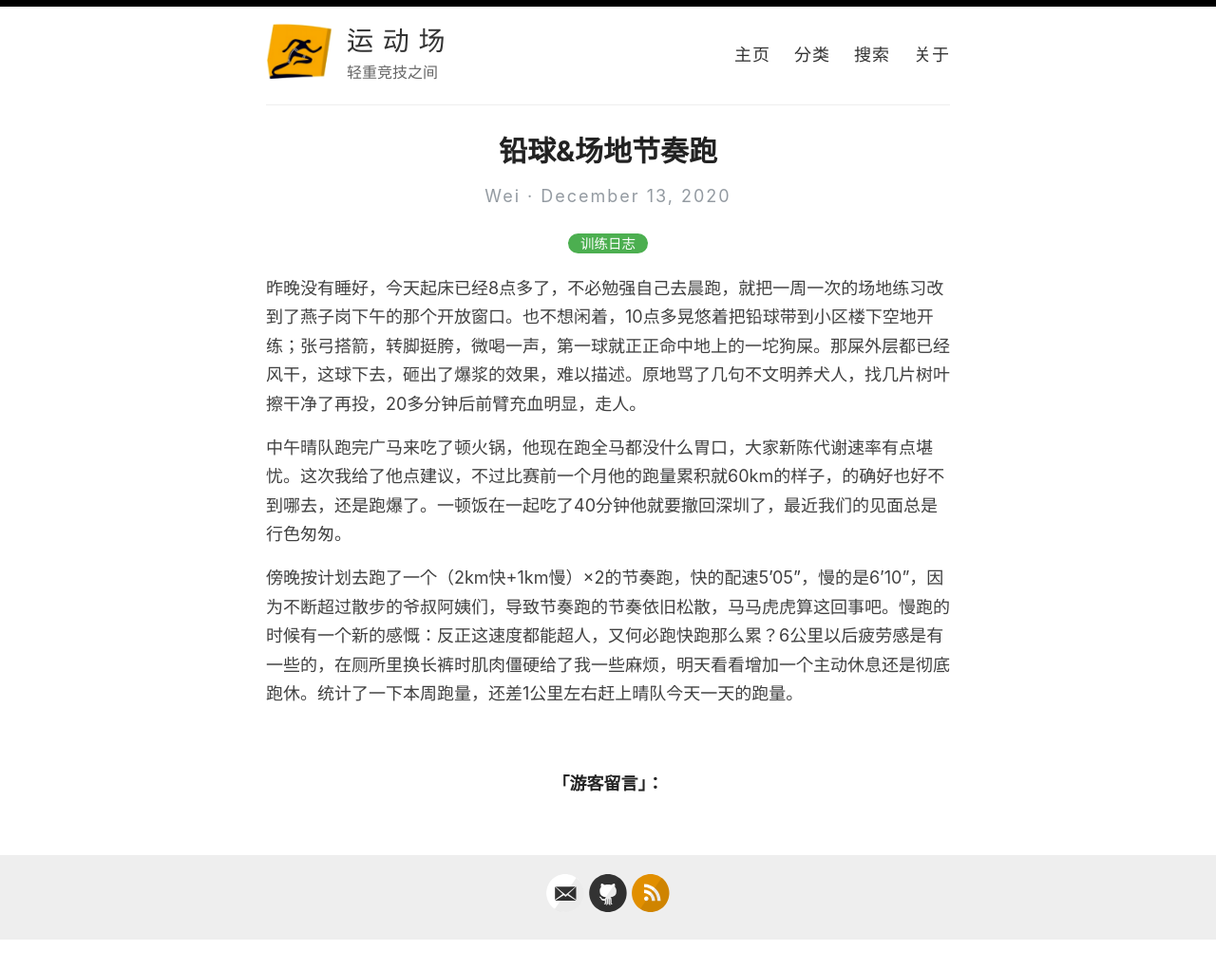
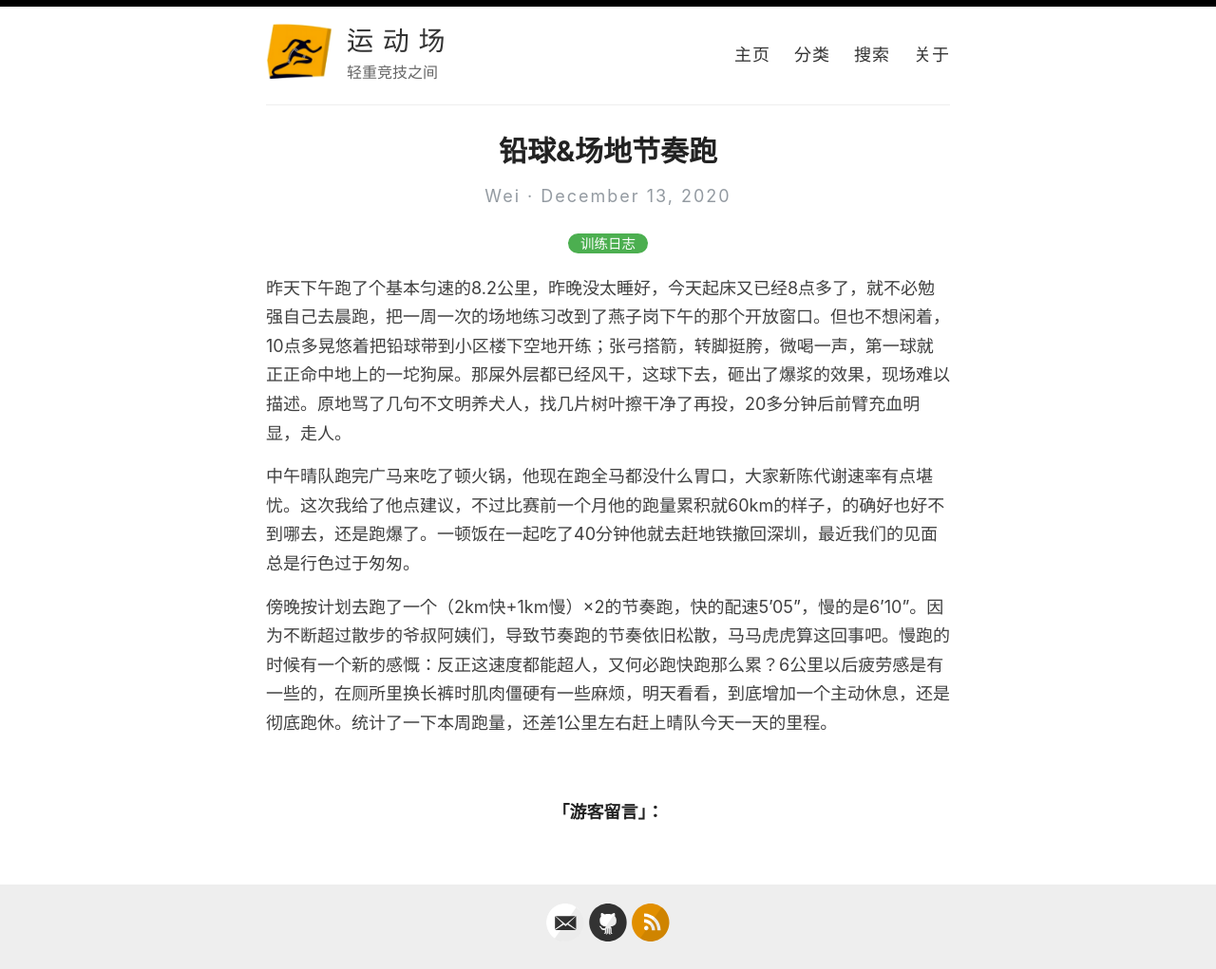
Before and after one commit to athletik/athletik.github.io, a Jekyll site: the page built from _posts/2020-12-13-铅球&场地节奏跑.md, in a window 1280 px wide. Shown: the whole page at 95% size. Built offline with Jekyll 4.4.1, drawn with Linux system fonts in a browser that asks for light colours; comment, search, counter and statistics services are not loaded; before the commit the page ends 991 px from its top, so only the background shows below that.

Commit message:
Update 2020-12-13-铅球&场地节奏跑.md

```diff
--- a/_posts/2020-12-13-铅球&场地节奏跑.md
+++ b/_posts/2020-12-13-铅球&场地节奏跑.md
@@ -4,8 +4,8 @@ categories: 训练日志
 title: 铅球&场地节奏跑
 ---
 
-昨晚没有睡好，今天起床已经8点多了，不必勉强自己去晨跑，就把一周一次的场地练习改到了燕子岗下午的那个开放窗口。也不想闲着，10点多晃悠着把铅球带到小区楼下空地开练；张弓搭箭，转脚挺胯，微喝一声，第一球就正正命中地上的一坨狗屎。那屎外层都已经风干，这球下去，砸出了爆浆的效果，难以描述。原地骂了几句不文明养犬人，找几片树叶擦干净了再投，20多分钟后前臂充血明显，走人。
+昨天下午跑了个基本匀速的8.2公里，昨晚没太睡好，今天起床又已经8点多了，就不必勉强自己去晨跑，把一周一次的场地练习改到了燕子岗下午的那个开放窗口。但也不想闲着，10点多晃悠着把铅球带到小区楼下空地开练；张弓搭箭，转脚挺胯，微喝一声，第一球就正正命中地上的一坨狗屎。那屎外层都已经风干，这球下去，砸出了爆浆的效果，现场难以描述。原地骂了几句不文明养犬人，找几片树叶擦干净了再投，20多分钟后前臂充血明显，走人。
 
-中午晴队跑完广马来吃了顿火锅，他现在跑全马都没什么胃口，大家新陈代谢速率有点堪忧。这次我给了他点建议，不过比赛前一个月他的跑量累积就60km的样子，的确好也好不到哪去，还是跑爆了。一顿饭在一起吃了40分钟他就要撤回深圳了，最近我们的见面总是行色匆匆。
+中午晴队跑完广马来吃了顿火锅，他现在跑全马都没什么胃口，大家新陈代谢速率有点堪忧。这次我给了他点建议，不过比赛前一个月他的跑量累积就60km的样子，的确好也好不到哪去，还是跑爆了。一顿饭在一起吃了40分钟他就去赶地铁撤回深圳，最近我们的见面总是行色过于匆匆。
 
-傍晚按计划去跑了一个（2km快+1km慢）×2的节奏跑，快的配速5'05"，慢的是6'10"，因为不断超过散步的爷叔阿姨们，导致节奏跑的节奏依旧松散，马马虎虎算这回事吧。慢跑的时候有一个新的感慨：反正这速度都能超人，又何必跑快跑那么累？6公里以后疲劳感是有一些的，在厕所里换长裤时肌肉僵硬给了我一些麻烦，明天看看增加一个主动休息还是彻底跑休。统计了一下本周跑量，还差1公里左右赶上晴队今天一天的跑量。
+傍晚按计划去跑了一个（2km快+1km慢）×2的节奏跑，快的配速5'05"，慢的是6'10"。因为不断超过散步的爷叔阿姨们，导致节奏跑的节奏依旧松散，马马虎虎算这回事吧。慢跑的时候有一个新的感慨：反正这速度都能超人，又何必跑快跑那么累？6公里以后疲劳感是有一些的，在厕所里换长裤时肌肉僵硬有一些麻烦，明天看看，到底增加一个主动休息，还是彻底跑休。统计了一下本周跑量，还差1公里左右赶上晴队今天一天的里程。
```
